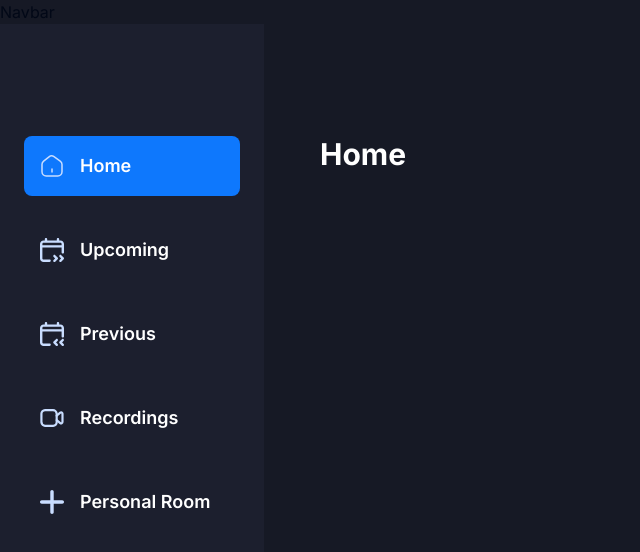
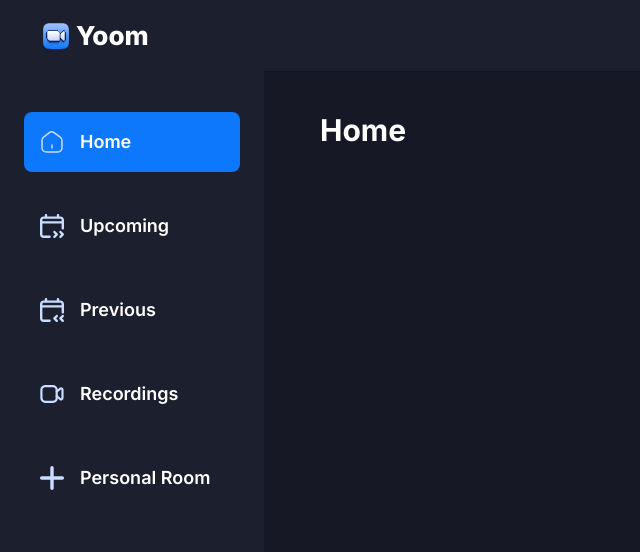
Before and after one commit to magistrkim/zoom-clone, a Next.js app: page / in a window 1280 px wide. Shown: the top 552 px of the page, without its empty margins (0-640 px from the left). Built offline with nearby package versions, Linux system fonts and the light colour scheme.

Commit message:
Create Navbar UI

```diff
--- a/components/ui/Navbar.tsx
+++ b/components/ui/Navbar.tsx
@@ -1,9 +1,24 @@
-import React from 'react'
+import Image from "next/image";
+import Link from "next/link";
+import React from "react";
 
 const Navbar = () => {
   return (
-    <div>Navbar</div>
-  )
-}
+    <nav className="flex-between fixed z-50 w-full bg-dark-1 px-6 py-4 lg:px-10">
+      <Link href="/" className="flex items-center gap-1">
+        <Image
+          src="/icons/logo.svg"
+          alt="Yoom logo"
+          width={32}
+          height={32}
+          className="max-sm:size-10"
+        />
+        <p className="text-[26px] font-extrabold text-white max-sm:hidden">
+          Yoom
+        </p>
+      </Link>
+    </nav>
+  );
+};
 
-export default Navbar
+export default Navbar;
```
